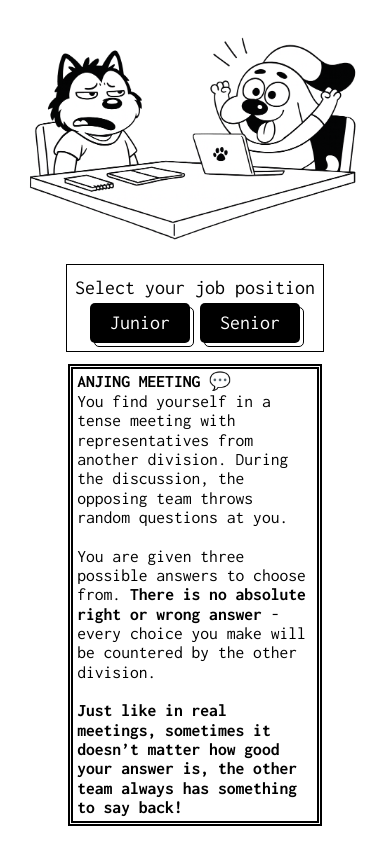
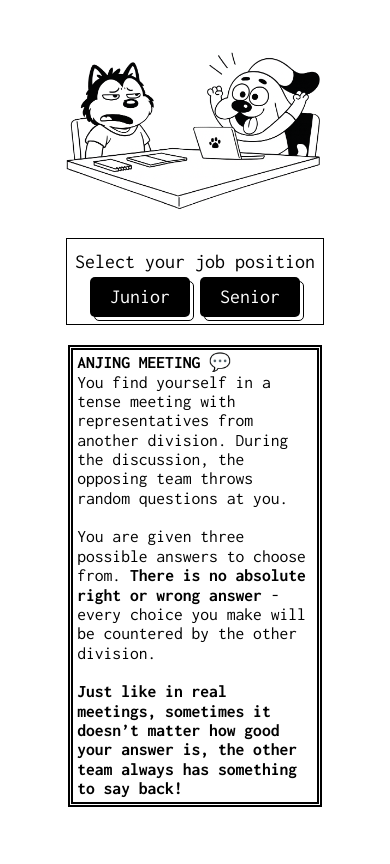
Before and after one commit to Revou-FSSE-Jun25/milestone-2-ingenioust91, a plain HTML site: page suit-game.html in a window 390 px wide. Shown: the top 864 px of the page. Drawn offline with nearby package versions, Linux system fonts and the light colour scheme.

Commit message:
fix header in selectLevel

```diff
--- a/css/style.css
+++ b/css/style.css
@@ -2,7 +2,7 @@ body {
     font-family: 'Inconsolata', sans-serif;
 }
 
-header {
+#headerLevel {
     height: 100%;
     display: flex;
     align-items: center;
@@ -61,6 +61,11 @@ header {
 
 @media only screen and (max-width: 640px) {
 #imgLevel {
-    width : 90%;
+    width : 70%;
 }
+
+#headerLevel {
+    padding: 7% 0%;
 }
+
+}
--- a/suit-game.html
+++ b/suit-game.html
@@ -23,7 +23,7 @@
     <script type="module" src="./js/suitGame.js" defer></script>
 </head>
 <body class="w-[100vw] h-[100vh] overflow-hidden">
-    <header class="flex-row lg:gap-x-[2%] gap-y-0">
+    <header id="headerLevel" class="flex-row lg:gap-x-[2%] gap-y-0">
     </header>
 
     <main class="invisible h-[100vh] flex flex-col items-center justify-center items-center gap-2">
--- a/utils/selectLevel.js
+++ b/utils/selectLevel.js
@@ -2,7 +2,7 @@
 let level;
 
 function initializeLevel(callBackLevel, game){
-const header = document.getElementsByTagName("header")[0]
+const header = document.getElementById("headerLevel")
 const span = document.createElement("span");
 const div = document.createElement("div");
 const div2 = document.createElement("div");
```
Also changed, not shown: clicker-game.html (+1 -1 lines), guess-number.html (+1 -1 lines), index.html (+2 -2 lines).
